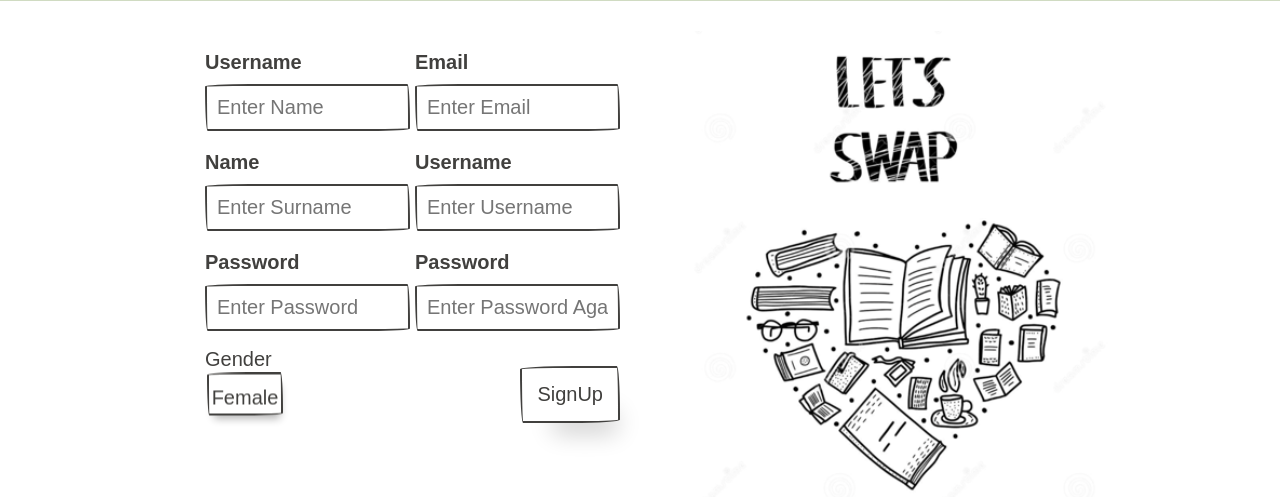
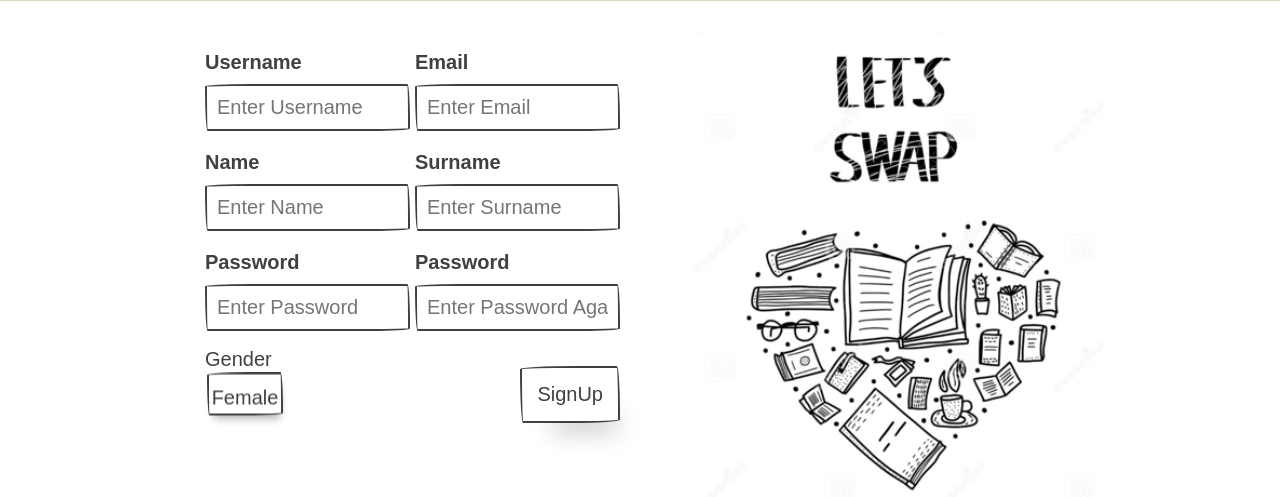
Before and after one commit to iddemirjs/BookSwapper, a CodeIgniter 4 app: template app/Views/sign_up.php in a window 1280 px wide. Shown: the part 186-683 px from the top of the page. Run offline with PHP 8.4 and a stand-in for CodeIgniter, Linux system fonts and the light colour scheme; the template is opened without the code that fills it, so the values that code supplies are empty; some libraries are stand-ins or nearby versions; some web fonts are replaced.

Commit message:
SignUp and SignIn Page Adjustments

```diff
--- a/app/Views/sign_in.php
+++ b/app/Views/sign_in.php
@@ -7,11 +7,11 @@
             </div>
             <div class="form-group col sm-2">
                 <label for="uname"><b>Username</b></label>
-                <input type="text" placeholder="Enter Username" name="uname" required>
+                <input type="text" placeholder="Enter Username" name="uname" required style="width: fit-content">
             </div>
-            <div class="form-group col sm-2">
+            <div class="form-group col sm-2" style="width: fit-content">
                 <label for="psw"><b>Password</b></label>
-                <input type="password" placeholder="Enter Password" name="psw" required>
+                <input type="password" placeholder="Enter Password" name="psw" required style="width: fit-content">
             </div>
         </div>
         <div style="display:flex;justify-content: center">
--- a/app/Views/sign_up.php
+++ b/app/Views/sign_up.php
@@ -5,8 +5,8 @@
     <div class="row" style="display:flex;padding:10px 20px;flex: 1;">
 
             <div class="form-group sm-6" style="padding-left: 5px">
-                <label for="name"><b>Username</b></label>
-                <input type="text" placeholder="Enter Name" name="name" required>
+                <label for="uname"><b>Username</b></label>
+                <input type="text" placeholder="Enter Username" name="uname" required>
             </div>
 
             <div class="form-group sm-6" style="padding-left: 5px">
@@ -15,13 +15,13 @@
             </div>
 
             <div class="form-group sm-6" style="padding-left: 5px">
-                <label for="surname"><b>Name</b></label>
-                <input type="text" placeholder="Enter Surname" name="surname" required>
+                <label for="name"><b>Name</b></label>
+                <input type="text" placeholder="Enter Name" name="name" required>
             </div>
 
             <div class="form-group sm-6" style="padding-left: 5px">
-                <label for="uname"><b>Username</b></label>
-                <input type="text" placeholder="Enter Username" name="uname" required>
+                <label for="surname"><b>Surname</b></label>
+                <input type="text" placeholder="Enter Surname" name="surname" required>
             </div>
 
             <div class="form-group sm-6" style="padding-left: 5px">
```
